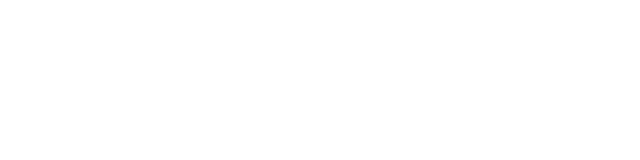
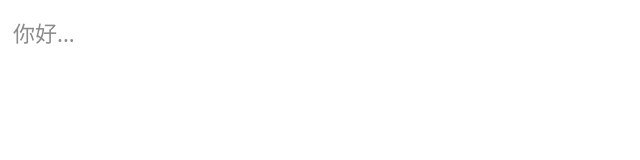
Before and after one commit to Happier-X/biu, a Vue app: page / in a window 1280 px wide. Shown: the top 160 px of the page, without its empty margins (0-640 px from the left). Built offline with nearby package versions, Linux system fonts and the light colour scheme.

Commit message:
feat: 完成搜索框主要样式

```diff
--- a/src/renderer/src/App.vue
+++ b/src/renderer/src/App.vue
@@ -1,2 +1,6 @@
-<template></template>
-<script setup lang="ts"></script>
+<template>
+  <Search></Search>
+</template>
+<script setup lang="ts">
+import Search from '@renderer/components/Search.vue'
+</script>
--- /dev/null
+++ b/src/renderer/src/components/Search.vue
@@ -0,0 +1,10 @@
+<template>
+  <input
+    type="text"
+    placeholder="你好..."
+    autofocus
+    @click="fun"
+    class="w-full h-[65px] input input-ghost input-xl focus:outline-none"
+  />
+</template>
+<script setup lang="ts"></script>
```
